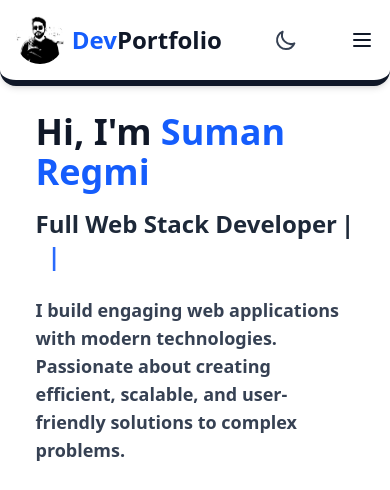
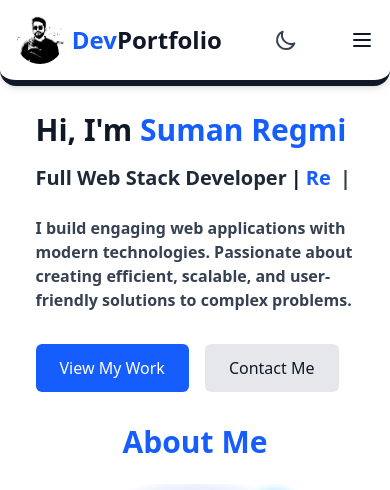
Before and after one commit to SumaniqueCode/SumaniqueCode, a React (Vite) app: page / in a window 390 px wide. Shown: the top 490 px of the page. Built offline with nearby package versions, Linux system fonts and the light colour scheme.

Commit message:
responsive

```diff
--- a/src/portfolio/landing/components/Hero.tsx
+++ b/src/portfolio/landing/components/Hero.tsx
@@ -43,16 +43,16 @@ const Hero = ({ darkMode, setActiveSection }: heroProps) => {
     return (
         <section id="home" className="flex flex-col justify-center py-4 duration-500">
             <div className="max-w-4xl">
-                <h1 className="text-4xl md:text-6xl font-bold mb-4">
+                <h1 className="text-3xl lg:text-6xl font-bold mb-4">
                     Hi, I'm <span className={`${darkMode ? 'text-blue-400' : 'text-blue-600'}`}>Suman Regmi</span>
                 </h1>
-                <h2 className="md:flex text-2xl md:text-4xl font-semibold mb-6">
-                    <div className={`${darkMode ? 'text-gray-300' : 'text-gray-800'}`}>Full Web Stack Developer
-                        <span className="inline-block animate-blink ml-1">|</span>
-                    </div>
-                    <div className={`${darkMode ? 'text-blue-400' : 'text-blue-600'} ml-2`}>{displayText} <span className="inline-block font-extrabold animate-pulse ml-1">|</span> </div>
+                <h2 className="text-xl md:text-2xl lg:text-4xl font-semibold mb-6">
+                    <span className={`${darkMode ? 'text-gray-300' : 'text-gray-800'}`}>Full Web Stack Developer</span>
+                    <span className="inline-block animate-blink ml-1">|</span>
+                    <span className={`${darkMode ? 'text-blue-400' : 'text-blue-600'} ml-1`}>{displayText} </span>
+                    <span className="inline-block font-extrabold animate-pulse ml-1">|</span>
                 </h2>
-                <p className={`${darkMode ? 'text-white' : 'text-gray-700'} font-semibold text-lg md:text-xl mb-8 max-w-2xl`}>
+                <p className={`${darkMode ? 'text-white' : 'text-gray-700'} font-semibold text-md md:text-lg lg:text-xl mb-8 max-w-2xl`}>
                     I build engaging web applications with modern technologies. Passionate about creating
                     efficient, scalable, and user-friendly solutions to complex problems.
                 </p>
```
